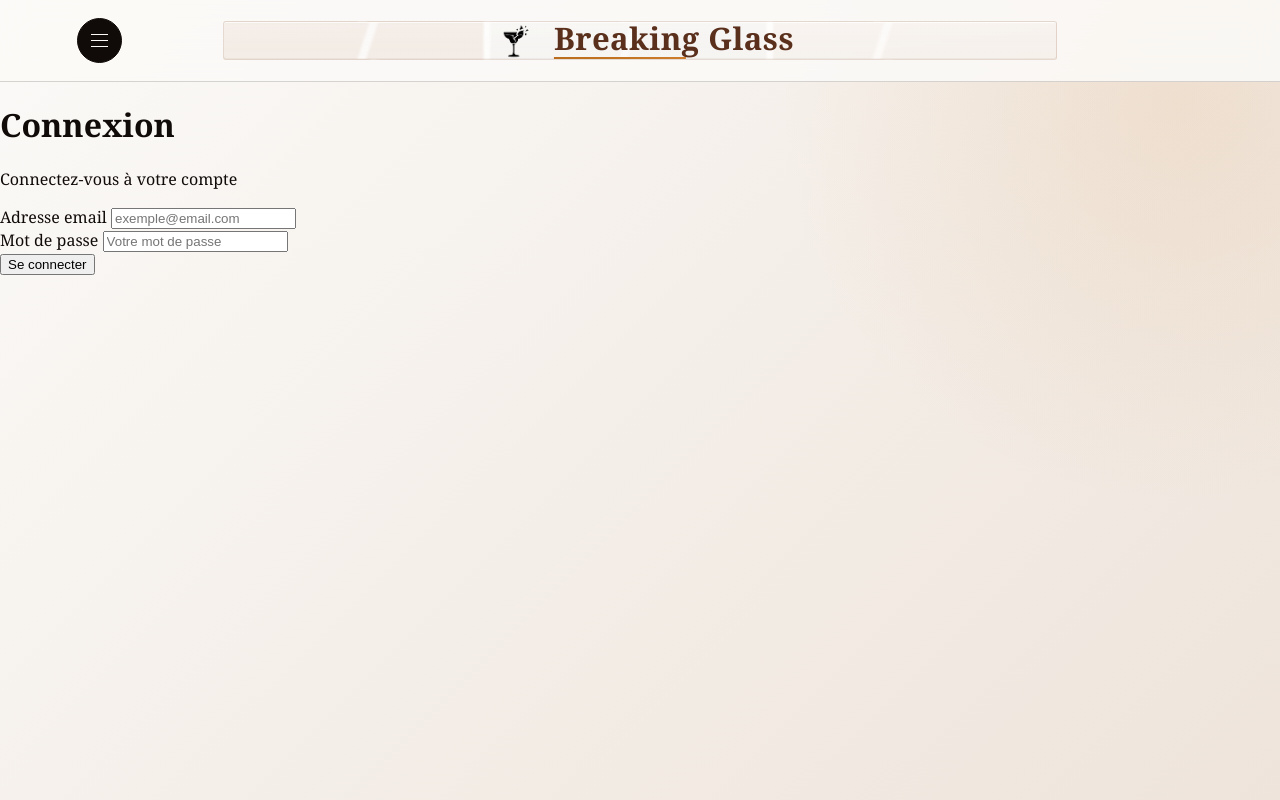
After one commit to LohanCode/Workshop, a PHP site: page /connexion.php in a window 1280 px wide. The commit adds this page. Run offline with PHP 8.4, Linux system fonts and the light colour scheme.

Commit message:
changement des fichiers html en php, rajout du dossier includes et des pages header et footer

```diff
--- /dev/null
+++ b/connexion.php
@@ -0,0 +1,44 @@
+<!DOCTYPE html>
+<html lang="en">
+    <head>
+        <meta charset="UTF-8">
+        <meta name="viewport" content="width=device-width, initial-scale=1.0">
+        <title>Document</title>
+        <link rel="stylesheet" href="styles.css">
+    </head>
+    <body>
+        <?php
+            require_once __DIR__ .'/includes/header.php';
+        ?>
+
+        <main class="login-container">
+        <div class="login-box">
+                <h1>Connexion</h1>
+                <p class="subtitle">
+                Connectez-vous à votre compte
+                </p>
+                <form>
+                    <div class="input-group">
+                        <label for="email">Adresse email</label>
+                        <input
+                            type="email"
+                            id="email"
+                            name="email"
+                            placeholder="exemple@email.com"
+                        >
+                    </div>
+                    <div class="input-group">
+                        <label for="password">Mot de passe</label>
+                        <input
+                        type="password"
+                        id="password"
+                        name="password"
+                        placeholder="Votre mot de passe"
+                        >
+                    </div>
+                    <button type="submit"> Se connecter </button>
+                </form>
+            </div>
+        </main>
+    </body>
+</html>
--- /dev/null
+++ b/includes/header.php
@@ -0,0 +1,19 @@
+<header>
+    <nav aria-label="Primary navigation">
+        <a class="site-logo" href="index.php" aria-label="Accueil Breaking Glass">
+            <img src="images/logo_bk_glass.png" alt="Breaking Glass">
+            <span class="site-name">Breaking Glass</span>
+        </a>
+        <button class="menu-btn" id="menuBtn" type="button" aria-expanded="false" aria-controls="navMenu" aria-label="Open navigation menu">
+            <span></span>
+            <span></span>
+            <span></span>
+        </button>
+        <ul class="nav-menu" id="navMenu">
+            <li><a href="connexion.php">Connexion</a></li>
+            <li><a href="actualites.php">Actualités</a></li>
+            <li><a href="boutique.php">Boutique</a></li>
+            <li><a href="about.php">A propos</a></li>
+        </ul>
+    </nav>
+</header>
```
Also changed, not shown: about.php (added, +13 -0 lines), actualites.php (renamed from actualites.html, +3 -19 lines), boutique.php (renamed from boutique.html, +3 -19 lines), index.php (renamed from index.html, +3 -19 lines), connexion.html (deleted), includes/footer.php (added).
